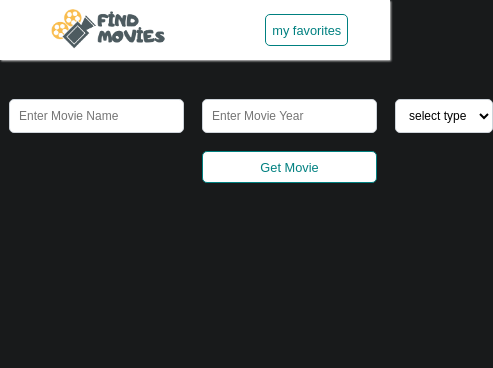
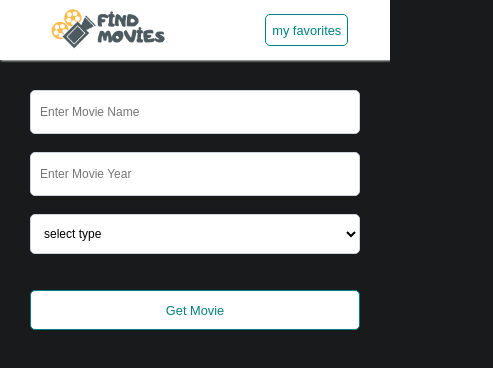
Before and after one commit to halilatilla/movie-search-app, a Next.js app: page / in a window 390 px wide. Shown: the top 368 px of the page, 493 px wide, since content can reach past the window. Built offline with nearby package versions, Linux system fonts and the light colour scheme.

Commit message:
responsive added

```diff
--- a/components/search/search.scss
+++ b/components/search/search.scss
@@ -58,3 +58,17 @@ select {
   color: azure;
   font-size: 1rem;
 }
+
+@media only screen and (max-width: 768px) {
+  .container {
+    grid-template-columns: 1fr;
+    row-gap: 18px;
+    padding: 0 30px;
+    input,
+    select,
+    .button-search {
+      grid-column: 1/2;
+      height: 40px;
+    }
+  }
+}
```
